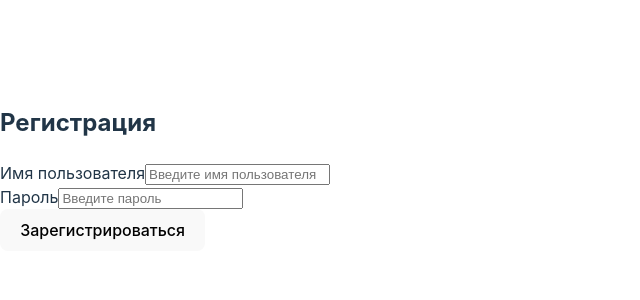
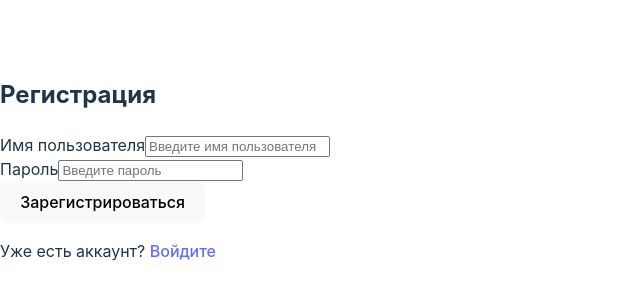
Before and after one commit to eg000by/sein, a React (Vite) app in the folder frontend/: page /register in a window 1280 px wide. Shown: the part 232-532 px from the top of the page, without its empty margins (0-640 px from the left). Built offline with nearby package versions, Linux system fonts and the light colour scheme.

Commit message:
add links to login and register

```diff
--- a/frontend/src/pages/Login.jsx
+++ b/frontend/src/pages/Login.jsx
@@ -1,5 +1,5 @@
 import React, { useState } from "react";
-import { useNavigate } from "react-router-dom";
+import { useNavigate,Link } from "react-router-dom";
 import { login } from "../api/auth";
 
 const Login = () => {
@@ -47,6 +47,19 @@ const Login = () => {
         </button>
       </form>
       {message && <p className="mt-2 text-red-500">{message}</p>}
+
+      <div className="mt-4 text-center">
+        <p className="text-gray-600">
+          Ещё нет аккаунта?{' '}
+          <Link
+            to="/register"
+            className="text-blue-500 hover:text-blue-600 underline"
+            >
+          Зарегистрируйтесь
+            </Link>
+          </p>
+      </div>
+
     </div>
   );
 };
--- a/frontend/src/pages/Register.jsx
+++ b/frontend/src/pages/Register.jsx
@@ -1,6 +1,6 @@
 import React, { useState } from "react";
 import { register, login } from "../api/auth";
-import { useNavigate } from "react-router-dom";
+import { useNavigate, Link } from "react-router-dom";
 
 const Register = () => {
   const [username, setUsername] = useState("");
@@ -29,6 +29,11 @@ const Register = () => {
             setIsSubmitting(false);
         }
     };
+
+      // Функция для перехода на страницу входа
+  const goToLogin = () => {
+    navigate("/login");
+  };
 
   return (
         <div className="p-4 max-w-md mx-auto">
@@ -69,6 +74,19 @@ const Register = () => {
                     {isSubmitting ? 'Регистрация...' : 'Зарегистрироваться'}
                 </button>
             </form>
+
+            <div className="mt-4 text-center">
+            <p className="text-gray-600">
+                Уже есть аккаунт?{' '}
+                <Link
+                to="/login"
+                className="text-blue-500 hover:text-blue-600 underline"
+                >
+                Войдите
+                </Link>
+            </p>
+            </div>
+
         </div>
     );
 };
```
